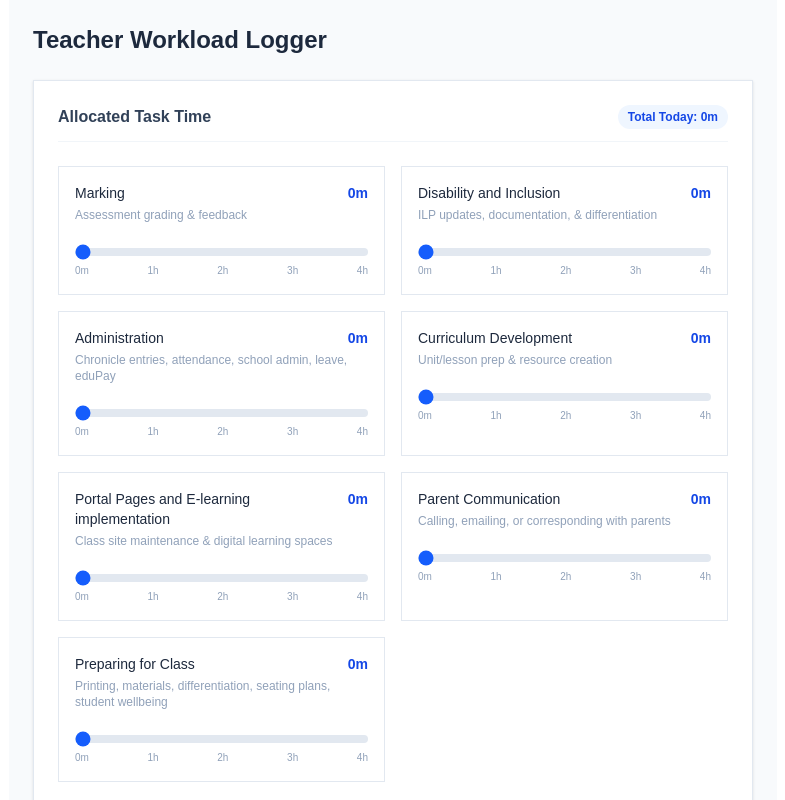
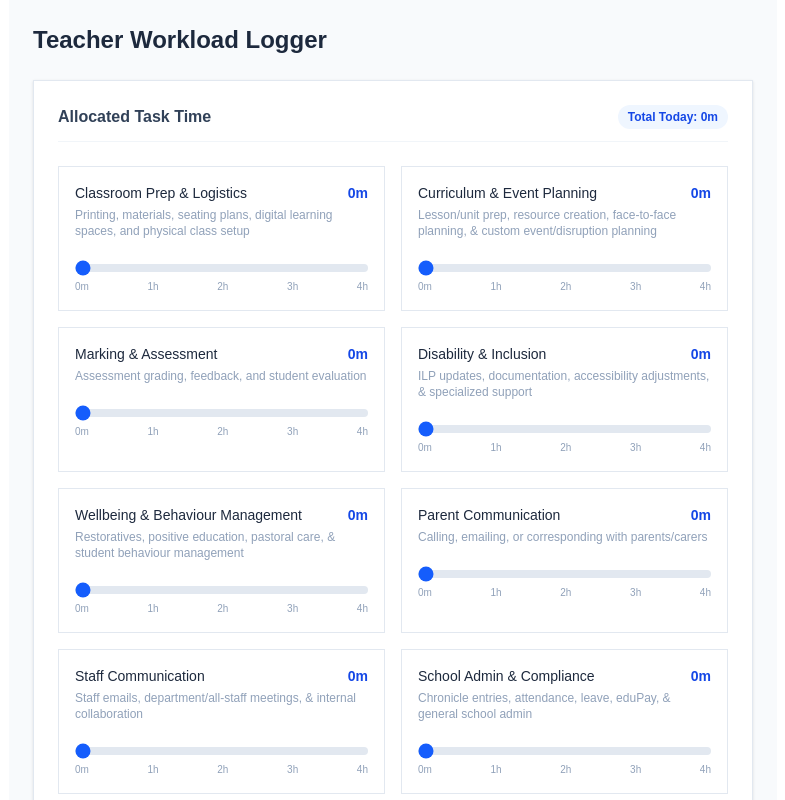
Before and after one commit to sANDROsARAN/overtime-calculator, a Next.js app: page / in a window 1280 px wide. Shown: the top 800 px of the page, without its empty margins (247-1032 px from the left). Built offline with nearby package versions, Linux system fonts and the light colour scheme.

Commit message:
new fields

```diff
--- a/app/page.tsx
+++ b/app/page.tsx
@@ -1,34 +1,74 @@
-'use client';
+"use client";
 
-import React, { useState } from 'react';
+import React, { useState } from "react";
 
 // Your specified Australian school task categories
 const TASK_CATEGORIES = [
-  { id: 'marking', label: 'Marking', description: 'Assessment grading & feedback' },
-  { id: 'dis_and_inc', label: 'Disability and Inclusion', description: 'ILP updates, documentation, & differentiation' },
-  { id: 'admin', label: 'Administration', description: 'Chronicle entries, attendance, school admin, leave, eduPay' },
-  { id: 'planning', label: 'Curriculum Development ', description: 'Unit/lesson prep & resource creation' },
-  { id: 'google_sites', label: 'Portal Pages and E-learning implementation', description: 'Class site maintenance & digital learning spaces' },
-  { id: 'parent', label: 'Parent Communication', description: 'Calling, emailing, or corresponding with parents' },
-  { id: 'prep', label: 'Preparing for Class', description: 'Printing, materials, differentiation, seating plans, student wellbeing' },
-
+  {
+    id: "prep_and_logistics",
+    label: "Classroom Prep & Logistics",
+    description:
+      "Printing, materials, seating plans, digital learning spaces, and physical class setup",
+  },
+  {
+    id: "curriculum_planning",
+    label: "Curriculum & Event Planning",
+    description:
+      "Lesson/unit prep, resource creation, face-to-face planning, & custom event/disruption planning",
+  },
+  {
+    id: "marking_and_feedback",
+    label: "Marking & Assessment",
+    description: "Assessment grading, feedback, and student evaluation",
+  },
+  {
+    id: "disability_and_inclusion",
+    label: "Disability & Inclusion",
+    description:
+      "ILP updates, documentation, accessibility adjustments, & specialized support",
+  },
+  {
+    id: "wellbeing_and_behaviour",
+    label: "Wellbeing & Behaviour Management",
+    description:
+      "Restoratives, positive education, pastoral care, & student behaviour management",
+  },
+  {
+    id: "parent_comm",
+    label: "Parent Communication",
+    description: "Calling, emailing, or corresponding with parents/carers",
+  },
+  {
+    id: "staff_comm",
+    label: "Staff Communication",
+    description:
+      "Staff emails, department/all-staff meetings, & internal collaboration",
+  },
+  {
+    id: "admin_and_edupay",
+    label: "School Admin & Compliance",
+    description:
+      "Chronicle entries, attendance, leave, eduPay, & general school admin",
+  },
 ];
 
 export default function MultiFieldWorkloadLogger() {
   // Store time spent in minutes for each task ID
   const [taskTimes, setTaskTimes] = useState<Record<string, number>>({
-    marking: 0,
-    dis_and_inc: 0,
-    admin: 0,
-    planning: 0,
-    google_sites: 0,
-    parent: 0,
+    prep_and_logistics: 0,
+    curriculum_planning: 0,
+    marking_and_feedback: 0,
+    disability_and_inclusion: 0,
+    wellbeing_and_behaviour: 0,
+    parent_comm: 0,
+    staff_comm: 0,
+    admin_and_edupay: 0,
   });
 
   // Store face-to-face teaching hours
   const [teachingHours, setTeachingHours] = useState<number>(0);
 
-  const [neglectedDuties, setNeglectedDuties] = useState('');
+  const [neglectedDuties, setNeglectedDuties] = useState("");
 
   // Handle direct changes from the range slider
   const handleSliderChange = (taskId: string, minutes: number) => {
@@ -48,19 +88,26 @@ export default function MultiFieldWorkloadLogger() {
   };
 
   // Compute total time across all fields (out-of-class + teaching)
-  const taskMinutes = Object.values(taskTimes).reduce((acc, val) => acc + val, 0);
+  const taskMinutes = Object.values(taskTimes).reduce(
+    (acc, val) => acc + val,
+    0,
+  );
   const totalMinutes = taskMinutes + Math.round(teachingHours * 60);
 
   return (
     <div className="max-w-3xl mx-auto p-6 bg-slate-50 min-h-screen">
       <header className="mb-6">
-        <h1 className="text-2xl font-bold text-slate-800">Teacher Workload Logger</h1>
+        <h1 className="text-2xl font-bold text-slate-800">
+          Teacher Workload Logger
+        </h1>
       </header>
 
       {/* Main Multi-Field Time Allocation Card */}
       <div className="bg-white border border-slate-200 shadow-sm p-6 space-y-6 mb-6">
         <div className="flex justify-between items-center border-b border-slate-100 pb-3">
-          <h2 className="text-base font-semibold text-slate-700">Allocated Task Time</h2>
+          <h2 className="text-base font-semibold text-slate-700">
+            Allocated Task Time
+          </h2>
           <span className="text-xs font-semibold px-2.5 py-1 bg-blue-50 text-blue-700 rounded-full">
             Total Today: {formatTime(totalMinutes)}
           </span>
@@ -74,16 +121,22 @@ export default function MultiFieldWorkloadLogger() {
               <div
                 key={task.id}
                 className={`p-4 border transition-colors ${
-                  currentMins > 0 ? 'border-blue-200 bg-blue-50/30' : 'border-slate-200 bg-white'
+                  currentMins > 0
+                    ? "border-blue-200 bg-blue-50/30"
+                    : "border-slate-200 bg-white"
                 }`}
               >
                 <div className="flex justify-between items-start mb-1">
-                  <label className="font-medium text-sm text-slate-800">{task.label}</label>
+                  <label className="font-medium text-sm text-slate-800">
+                    {task.label}
+                  </label>
                   <span className="font-mono font-bold text-sm text-blue-700">
                     {formatTime(currentMins)}
                   </span>
                 </div>
-                <p className="text-xs text-slate-400 mb-4">{task.description}</p>
+                <p className="text-xs text-slate-400 mb-4">
+                  {task.description}
+                </p>
 
                 {/* Range Slider Control */}
                 <div className="space-y-1">
@@ -93,7 +146,9 @@ export default function MultiFieldWorkloadLogger() {
                     max="240"
                     step="15"
                     value={currentMins}
-                    onChange={(e) => handleSliderChange(task.id, Number(e.target.value))}
+                    onChange={(e) =>
+                      handleSliderChange(task.id, Number(e.target.value))
+                    }
                     className="w-full h-2 bg-slate-200 rounded-lg appearance-none cursor-pointer accent-blue-600"
                   />
                   <div className="flex justify-between text-[10px] text-slate-400 font-medium">
@@ -112,16 +167,22 @@ export default function MultiFieldWorkloadLogger() {
         {/* Face-to-Face Teaching Hours Slider */}
         <div
           className={`p-4 border transition-colors ${
-            teachingHours > 0 ? 'border-indigo-200 bg-indigo-50/30' : 'border-slate-200 bg-white'
+            teachingHours > 0
+              ? "border-indigo-200 bg-indigo-50/30"
+              : "border-slate-200 bg-white"
           }`}
         >
           <div className="flex justify-between items-start mb-1">
-            <label className="font-medium text-sm text-slate-800">Face-to-Face Teaching Hours</label>
+            <label className="font-medium text-sm text-slate-800">
+              Face-to-Face Teaching Hours
+            </label>
             <span className="font-mono font-bold text-sm text-indigo-700">
-              {teachingHours} {teachingHours === 1 ? 'hour' : 'hours'}
+              {teachingHours} {teachingHours === 1 ? "hour" : "hours"}
             </span>
           </div>
-          <p className="text-xs text-slate-400 mb-4">Direct classroom instruction and duty time</p>
+          <p className="text-xs text-slate-400 mb-4">
+            Direct classroom instruction and duty time
+          </p>
 
           <div className="space-y-1">
             <input
@@ -146,7 +207,9 @@ export default function MultiFieldWorkloadLogger() {
 
       {/* Neglected Duties Section */}
       <div className="bg-white border border-slate-200 shadow-sm p-6 space-y-4">
-        <h2 className="text-base font-semibold text-slate-700">Duties Deprioritised / Neglected</h2>
+        <h2 className="text-base font-semibold text-slate-700">
+          Duties Deprioritised / Neglected
+        </h2>
         <p className="text-xs text-slate-500">
           Describe any essential tasks you did not have time to complete today.
         </p>
@@ -160,7 +223,7 @@ export default function MultiFieldWorkloadLogger() {
 
         <button
           type="button"
-          onClick={() => alert('Log submitted successfully!')}
+          onClick={() => alert("Log submitted successfully!")}
           className="w-full py-3 bg-blue-600 hover:bg-blue-700 text-white font-medium rounded-lg shadow-sm transition"
         >
           Submit Daily Log
```
